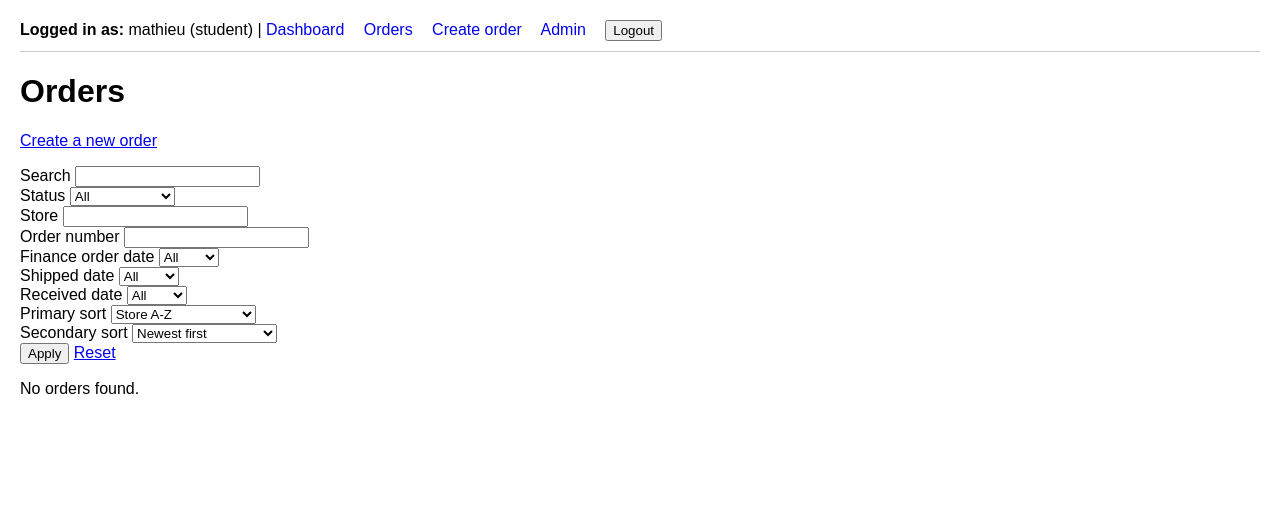
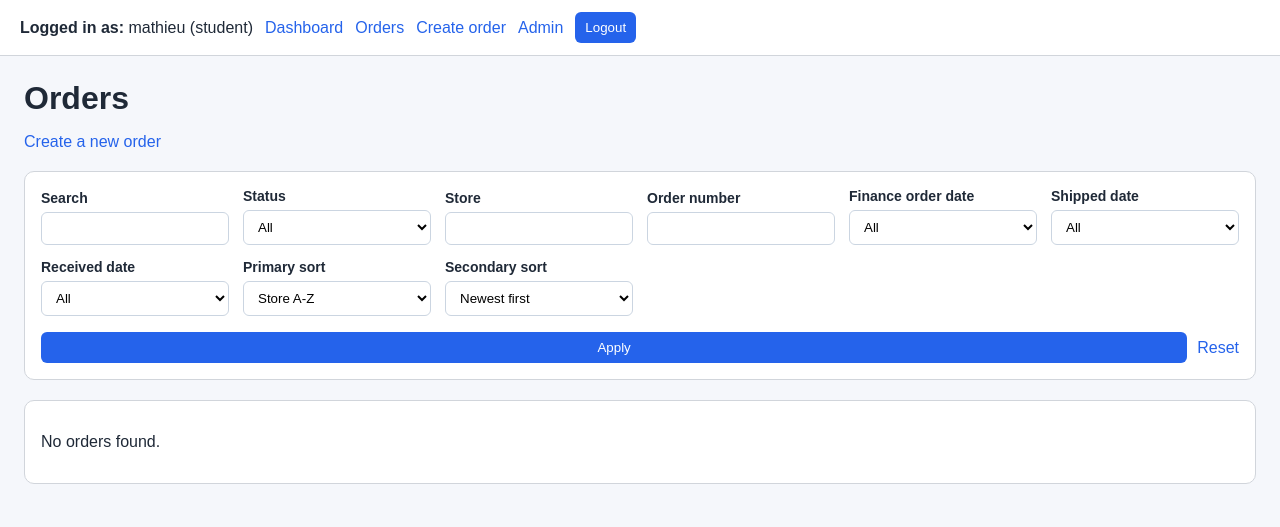
Before and after one commit to MathieuLeroy2/django-order-management, a Django app: page /orders/ in a window 1280 px wide. Shown: the top 527 px of the page. Run offline with Django 5.2, Linux system fonts and the light colour scheme; a user stored in the database is signed in; data comes from the database, SQL or seed files in the repository.

Commit message:
updated to use css now, still have to fix styling of table

```diff
--- /dev/null
+++ b/static/css/styles.css
@@ -0,0 +1,173 @@
+body {
+    font-family: Arial, sans-serif;
+    margin: 0;
+    background: #f5f7fb;
+    color: #1f2937;
+}
+
+.topbar {
+    background: #ffffff;
+    border-bottom: 1px solid #d1d5db;
+    padding: 12px 20px;
+    display: flex;
+    flex-wrap: wrap;
+    gap: 12px;
+    align-items: center;
+}
+
+.topbar .nav-links {
+    display: flex;
+    flex-wrap: wrap;
+    gap: 12px;
+    align-items: center;
+}
+
+.topbar form {
+    margin: 0;
+}
+
+.page {
+    padding: 24px;
+}
+
+.messages {
+    margin-bottom: 16px;
+}
+
+.message {
+    background: #e8f0fe;
+    border: 1px solid #bfd3ff;
+    padding: 10px 12px;
+    border-radius: 6px;
+    margin-bottom: 8px;
+}
+
+.page-header {
+    margin-bottom: 20px;
+}
+
+.page-header h1 {
+    margin: 0 0 8px 0;
+}
+
+.filters-card,
+.table-card {
+    background: #ffffff;
+    border: 1px solid #d1d5db;
+    border-radius: 10px;
+    padding: 16px;
+    margin-bottom: 20px;
+    overflow-x: auto;
+}
+
+.filters-grid {
+    display: grid;
+    grid-template-columns: repeat(auto-fit, minmax(180px, 1fr));
+    gap: 14px;
+    align-items: end;
+}
+
+.filter-field label {
+    display: block;
+    font-size: 14px;
+    font-weight: 600;
+    margin-bottom: 6px;
+}
+
+.filter-field input,
+.filter-field select,
+.filter-field textarea,
+button {
+    width: 100%;
+    box-sizing: border-box;
+    padding: 8px 10px;
+    border: 1px solid #cbd5e1;
+    border-radius: 6px;
+    background: #fff;
+}
+
+.filter-actions {
+    display: flex;
+    gap: 10px;
+    align-items: center;
+    margin-top: 16px;
+}
+
+.filter-actions a,
+.topbar a,
+.page a {
+    color: #2563eb;
+    text-decoration: none;
+}
+
+.filter-actions a:hover,
+.topbar a:hover,
+.page a:hover {
+    text-decoration: underline;
+}
+
+button {
+    cursor: pointer;
+    background: #2563eb;
+    color: white;
+    border: none;
+}
+
+button:hover {
+    background: #1d4ed8;
+}
+
+.orders-table {
+    width: 100%;
+    border-collapse: collapse;
+    min-width: 1400px;
+    font-size: 14px;
+}
+
+.orders-table th,
+.orders-table td {
+    border: 1px solid #d1d5db;
+    padding: 8px 10px;
+    text-align: left;
+    vertical-align: top;
+}
+
+.orders-table th {
+    background: #f3f4f6;
+    white-space: nowrap;
+}
+
+.orders-table tr:nth-child(even) {
+    background: #f9fafb;
+}
+
+.inline-decision-form {
+    display: flex;
+    flex-direction: column;
+    gap: 8px;
+    min-width: 180px;
+}
+
+.inline-decision-form select,
+.inline-decision-form textarea,
+.inline-decision-form button {
+    width: 100%;
+}
+
+.compact-link {
+    white-space: nowrap;
+}
+
+.muted {
+    color: #6b7280;
+}
+
+@media (max-width: 900px) {
+    .page {
+        padding: 16px;
+    }
+
+    .filters-grid {
+        grid-template-columns: repeat(auto-fit, minmax(150px, 1fr));
+    }
+}
--- a/templates/base.html
+++ b/templates/base.html
@@ -1,113 +1,47 @@
+{% load static %}
 <!DOCTYPE html>
 <html lang="en">
 <head>
     <meta charset="UTF-8">
     <meta name="viewport" content="width=device-width, initial-scale=1.0">
     <title>{% block title %}Order Management{% endblock %}</title>
-    <style>
-        body {
-            font-family: Arial, sans-serif;
-            margin: 0 auto;
-            padding: 20px;
-        }
-
-        main {
-            width: 100%;
-        }
-
-        nav {
-            margin-bottom: 20px;
-            padding-bottom: 10px;
-            border-bottom: 1px solid #ccc;
-        }
-
-        nav a {
-            margin-right: 15px;
-            text-decoration: none;
-        }
-
-        .message {
-            padding: 10px;
-            margin-bottom: 10px;
-            border: 1px solid #ccc;
-            background: #f5f5f5;
-        }
-
-        .card {
-            border: 1px solid #ddd;
-            padding: 16px;
-            margin-bottom: 16px;
-            border-radius: 6px;
-        }
-        .order-table-wrapper {
-            width: 100%;
-            overflow-x: auto;
-        }
-
-        .order-table {
-            width: 100%;
-            border-collapse: collapse;
-            table-layout: auto;
-        }
-
-        .order-table th,
-        .order-table td {
-            border: 1px solid #ccc;
-            padding: 8px;
-            vertical-align: top;
-            white-space: nowrap;
-        }
-
-        .order-table th {
-            background: #f5f5f5;
-            text-align: left;
-        }
-
-        .order-table td.wrap,
-        .order-table td.wrap a {
-            white-space: normal;
-            word-break: break-word;
-        }
-
-        .order-table textarea,
-        .order-table select,
-        .order-table button {
-            max-width: 100%;
-            box-sizing: border-box;
-        }
-
-        .order-table textarea {
-            width: 100%;
-            resize: vertical;
-        }
-    </style>
+    <link rel="stylesheet" href="{% static 'css/styles.css' %}">
 </head>
 <body>
-    <nav>
+    <div class="topbar">
         {% if user.is_authenticated %}
-            <strong>Logged in as:</strong> {{ user.name }} ({{ user.role }})
-            |
+            <div><strong>Logged in as:</strong> {{ user.name }} ({{ user.role }})</div>
+
+            <div class="nav-links">
                 <a href="{% url 'orders:dashboard' %}">Dashboard</a>
                 <a href="{% url 'orders:order_list' %}">Orders</a>
                 <a href="{% url 'orders:order_create' %}">Create order</a>
+                {% if user.is_staff %}
                     <a href="/admin/">Admin</a>
-            <form action="{% url 'logout' %}" method="post" style="display:inline;">
+                {% endif %}
+            </div>
+
+            <form method="post" action="{% url 'logout' %}">
                 {% csrf_token %}
                 <button type="submit">Logout</button>
             </form>
         {% else %}
+            <div class="nav-links">
                 <a href="{% url 'login' %}">Login</a>
+            </div>
         {% endif %}
-    </nav>
+    </div>
 
+    <div class="page">
         {% if messages %}
+            <div class="messages">
                 {% for message in messages %}
-            <div class="message">
-                {{ message }}
+                    <div class="message">{{ message }}</div>
+                {% endfor %}
             </div>
-        {% endfor %}
         {% endif %}
 
         {% block content %}{% endblock %}
+    </div>
 </body>
 </html>
--- a/templates/orders/order_list.html
+++ b/templates/orders/order_list.html
@@ -2,17 +2,20 @@
 {% block title %}Orders{% endblock %}
 
 {% block content %}
+<div class="page-header">
     <h1>Orders</h1>
+    <p><a href="{% url 'orders:order_create' %}">Create a new order</a></p>
+</div>
 
-<p><a href="{% url 'orders:order_create' %}">Create a new order</a></p>
-
+<div class="filters-card">
     <form method="get">
-    <div>
+        <div class="filters-grid">
+            <div class="filter-field">
                 <label for="id_search">Search</label>
                 <input type="text" name="search" id="id_search" value="{{ search }}">
             </div>
 
-    <div>
+            <div class="filter-field">
                 <label for="id_status">Status</label>
                 <select name="status" id="id_status">
                     <option value="">All</option>
@@ -22,17 +25,17 @@
                 </select>
             </div>
 
-    <div>
+            <div class="filter-field">
                 <label for="id_store">Store</label>
                 <input type="text" name="store" id="id_store" value="{{ store_filter }}">
             </div>
 
-    <div>
+            <div class="filter-field">
                 <label for="id_ordernumber">Order number</label>
                 <input type="text" name="ordernumber" id="id_ordernumber" value="{{ ordernumber_filter }}">
             </div>
 
-    <div>
+            <div class="filter-field">
                 <label for="id_finance_order_date_filter">Finance order date</label>
                 <select name="finance_order_date_filter" id="id_finance_order_date_filter">
                     <option value="">All</option>
@@ -41,7 +44,7 @@
                 </select>
             </div>
 
-    <div>
+            <div class="filter-field">
                 <label for="id_shipped_date_filter">Shipped date</label>
                 <select name="shipped_date_filter" id="id_shipped_date_filter">
                     <option value="">All</option>
@@ -50,7 +53,7 @@
                 </select>
             </div>
 
-    <div>
+            <div class="filter-field">
                 <label for="id_received_date_filter">Received date</label>
                 <select name="received_date_filter" id="id_received_date_filter">
                     <option value="">All</option>
@@ -59,7 +62,7 @@
                 </select>
             </div>
 
-    <div>
+            <div class="filter-field">
                 <label for="id_primary_sort">Primary sort</label>
                 <select name="primary_sort" id="id_primary_sort">
                     <option value="store" {% if primary_sort == "store" %}selected{% endif %}>Store A-Z</option>
@@ -81,7 +84,7 @@
                 </select>
             </div>
 
-    <div>
+            <div class="filter-field">
                 <label for="id_secondary_sort">Secondary sort</label>
                 <select name="secondary_sort" id="id_secondary_sort">
                     <option value="-created_at" {% if secondary_sort == "-created_at" %}selected{% endif %}>Newest first</option>
@@ -102,13 +105,18 @@
                     <option value="-user__name" {% if secondary_sort == "-user__name" %}selected{% endif %}>User Z-A</option>
                 </select>
             </div>
+        </div>
 
+        <div class="filter-actions">
             <button type="submit">Apply</button>
             <a href="{% url 'orders:order_list' %}">Reset</a>
+        </div>
     </form>
+</div>
 
+<div class="table-card">
     {% if orders %}
-<table>
+    <table class="orders-table">
         <thead>
             <tr>
                 <th>ID</th>
@@ -141,11 +149,11 @@
                 <td>{{ order.ordernumber|default:"-" }}</td>
                 <td>{{ order.article_number|default:"-" }}</td>
                 <td>{{ order.quantity }}</td>
-            <td>
+                <td class="compact-link">
                     {% if order.url %}
                         <a href="{{ order.url }}" target="_blank">Link</a>
                     {% else %}
-                    -
+                        <span class="muted">-</span>
                     {% endif %}
                 </td>
                 <td>{{ order.total_price_excl_vat|default:"-" }}</td>
@@ -158,21 +166,21 @@
                     {% if order.decided_by %}
                         {{ order.decided_by.name }}
                     {% else %}
-                    -
+                        <span class="muted">-</span>
                     {% endif %}
                 </td>
                 <td>
                     {% if order.decided_at %}
                         {{ order.decided_at|date:"Y-m-d H:i" }}
                     {% else %}
-                    -
+                        <span class="muted">-</span>
                     {% endif %}
                 </td>
                 <td>{{ order.created_at|date:"Y-m-d H:i" }}</td>
                 <td>
                     {% if user.role == "admin" or user.role == "teacher" %}
                         {% if user.role == "admin" or order.order_type == "student_order" or order.user_id == user.id %}
-                        <form method="post" style="margin: 0;">
+                            <form method="post" class="inline-decision-form">
                                 {% csrf_token %}
                                 <input type="hidden" name="update_order_id" value="{{ order.id }}">
                                 <select name="decision">
@@ -185,13 +193,13 @@
                                 <button type="submit">Update</button>
                             </form>
                         {% else %}
-                        -
+                            <span class="muted">-</span>
                         {% endif %}
                     {% else %}
                         {% if order.user_id == user.id and order.status != "approved" and order.status != "rejected" %}
                             <a href="{% url 'orders:order_edit' order.id %}">Edit</a>
                         {% else %}
-                        -
+                            <span class="muted">-</span>
                         {% endif %}
                     {% endif %}
                 </td>
@@ -202,4 +210,5 @@
     {% else %}
         <p>No orders found.</p>
     {% endif %}
+</div>
 {% endblock %}
```
Lines whose indentation alone changed are shown as unchanged.
